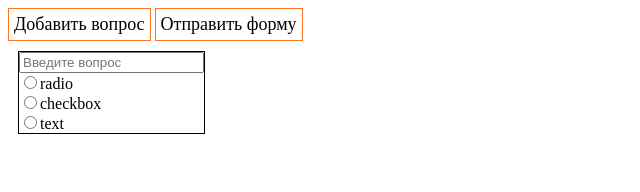
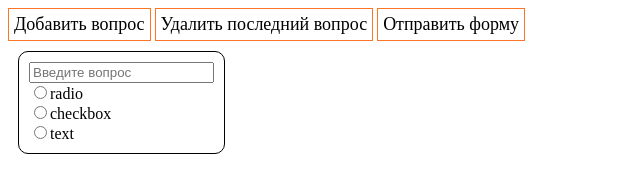
Before and after one commit to NataliaR7/hacaton1, a website: page constructor.html in a window 1280 px wide. Both pictures are taken after a click on the button "Добавить вопрос". Shown: the whole page, without its empty margins (0-640 px from the left). Drawn offline with Linux system fonts and the light colour scheme.

Commit message:
added deleting last question

```diff
--- a/constructor.html
+++ b/constructor.html
@@ -11,6 +11,7 @@
 <form action="/vanyaHouse" method="post" id="questionForm">
     <div>
         <button type="button" onclick="addQuestion()">Добавить вопрос</button>
+        <button type="button" onclick="deleteLastQuestion()">Удалить последний вопрос</button>
         <button type="submit">Отправить форму</button>
     </div>
 </form>
--- a/index.js
+++ b/index.js
@@ -2,6 +2,7 @@ let questionCount = 0;
 
 function addQuestion() {
     questionCount++;
+    console.log(questionCount);
     let id = Math.random().toString().slice(2);
     let quizId = document.createElement('input');
     quizId.setAttribute('name', 'quizId');
@@ -30,8 +31,9 @@ function addQuestion() {
                 button.addEventListener('click', () => {
                     answerCount++;
                     let questionDiv = document.createElement('div');
+                    questionDiv.style.marginTop = '10px'
                     let span = document.createElement('span');
-                    span.textContent = answerCount.toString()+'.';
+                    span.textContent = answerCount.toString() + '.';
                     let input = document.createElement('input');
                     input.setAttribute('type', 'text');
                     input.setAttribute('name', 'answer' + answerCount);
@@ -45,7 +47,7 @@ function addQuestion() {
                 deleteButton.textContent = 'Удалить последний ответ';
                 deleteButton.addEventListener('click', () => {
                     let lastChild = answerContainer.lastChild;
-                    if (lastChild.tagName === 'DIV'){
+                    if (lastChild.tagName === 'DIV') {
                         lastChild.remove();
                         answerCount--;
                     }
@@ -82,3 +84,11 @@ function getRadioElement(text) {
     label.insertAdjacentElement('afterbegin', radioInput);
     return label;
 }
+
+function deleteLastQuestion() {
+    let questions = document.querySelectorAll('.questionItem');
+    questions[questions.length - 1].remove();
+    if (questions){
+        questionCount--;
+    }
+}
--- a/style.css
+++ b/style.css
@@ -5,6 +5,8 @@
 
 .questionItem {
     border: black solid 1px;
+    border-radius: 10px;
+    padding: 10px;
     display: inline-flex;
     flex-direction: column;
     margin: 10px 10px;
```
